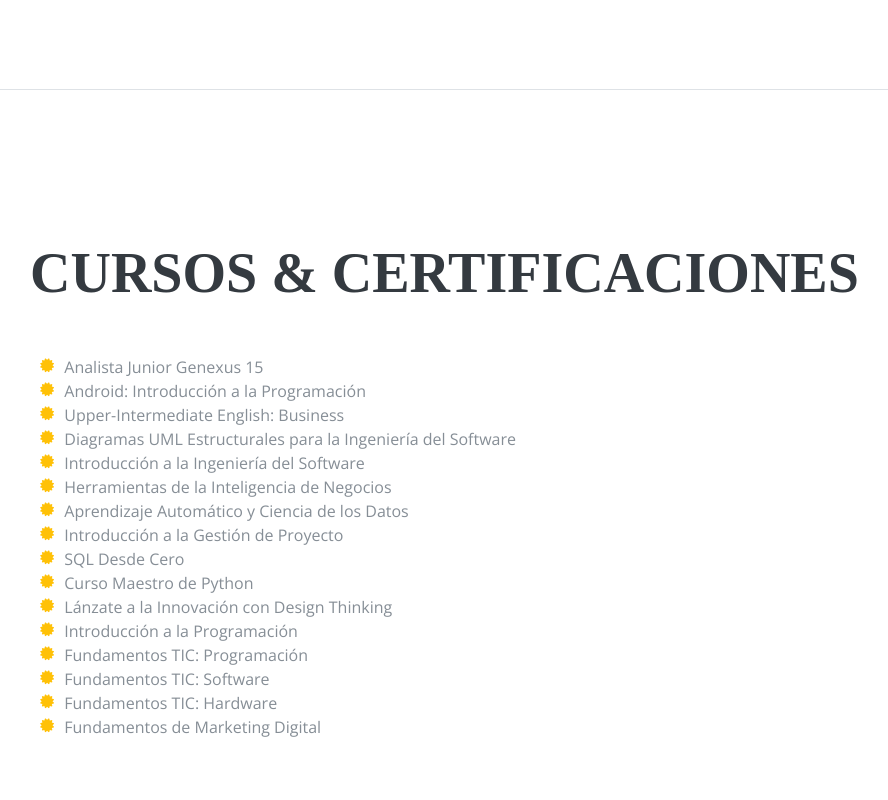
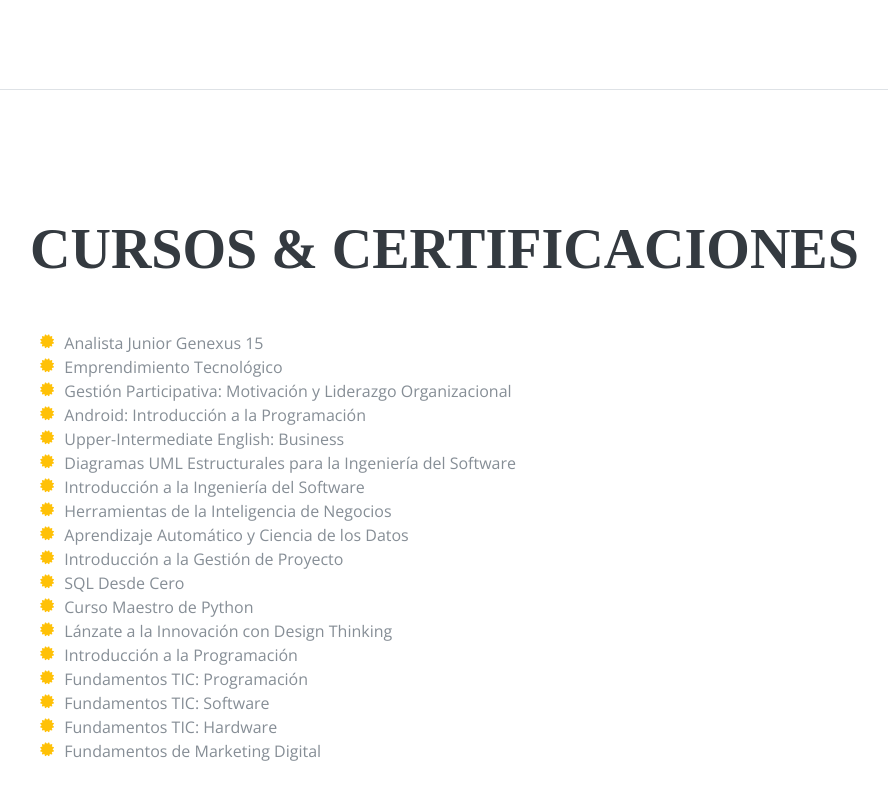
Before and after one commit to Takintosh/Takintosh.github.io, a plain HTML site: page index.html in a window 1280 px wide. Shown: the part 4740-5540 px from the top of the page, without its empty margins (290-1178 px from the left). Drawn offline with nearby package versions, Linux system fonts and the light colour scheme; a web font is replaced by a local one.

Commit message:
items add

```diff
--- a/index.html
+++ b/index.html
@@ -412,6 +412,12 @@
               Analista Junior Genexus 15</li>
             <li>
               <i class="fa-li fa fa-certificate text-warning"></i>
+              Emprendimiento Tecnológico</li>
+            <li>
+              <i class="fa-li fa fa-certificate text-warning"></i>
+              Gestión Participativa: Motivación y Liderazgo Organizacional</li>
+            <li>
+              <i class="fa-li fa fa-certificate text-warning"></i>
               Android: Introducción a la Programación</li>
             <li>
               <i class="fa-li fa fa-certificate text-warning"></i>
```
